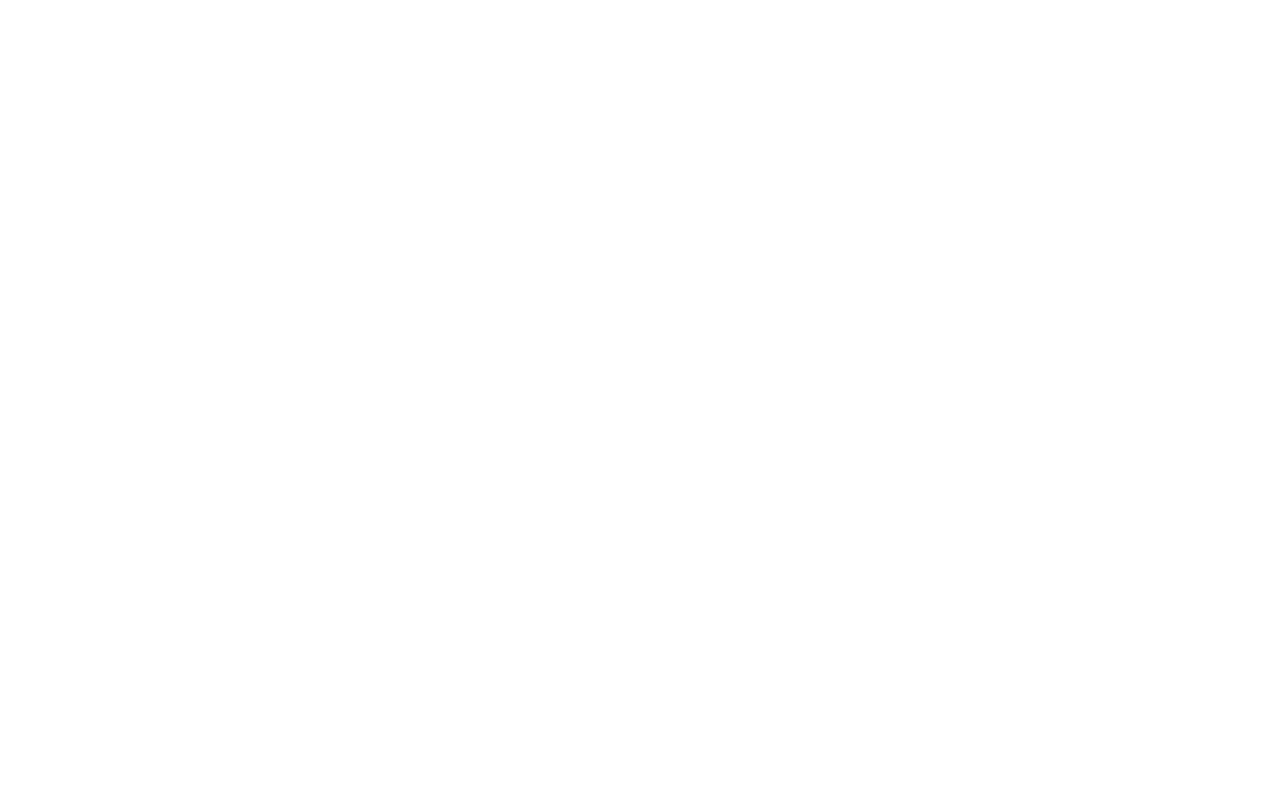
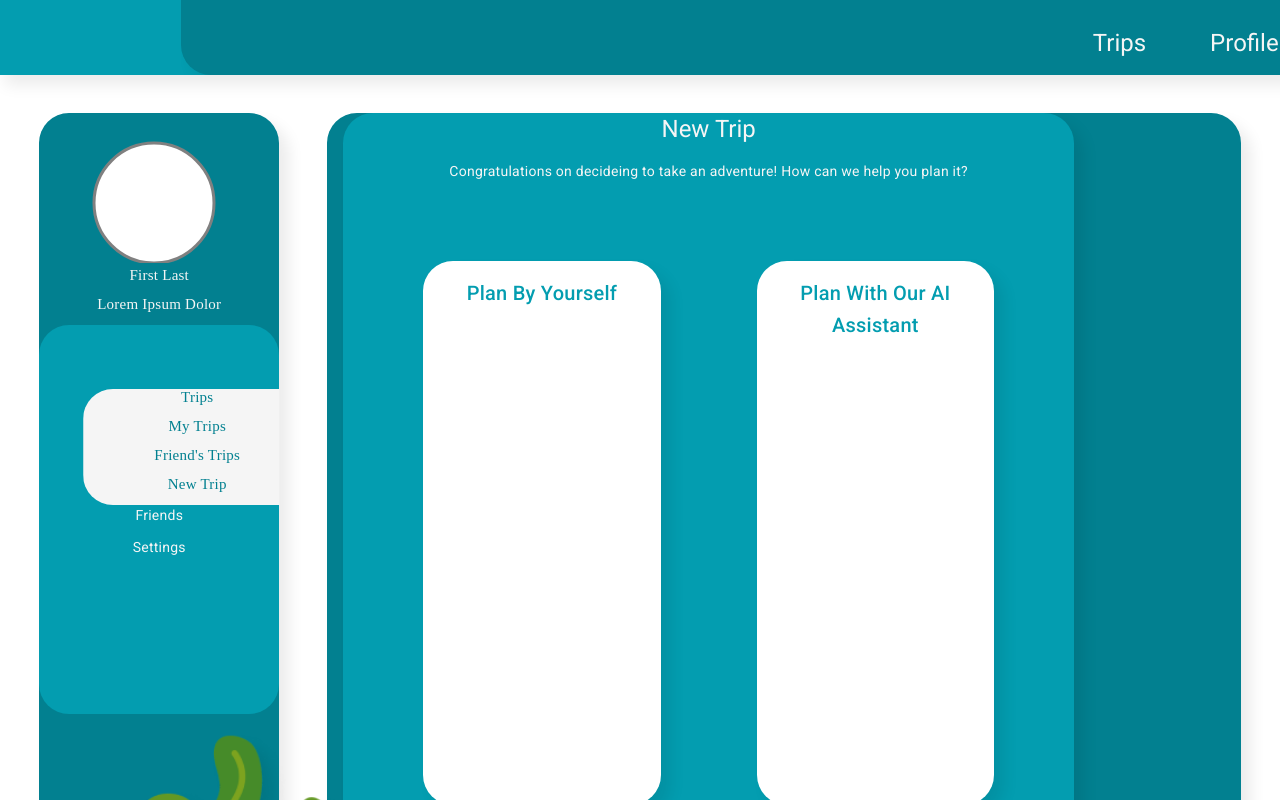
Before and after one commit to zmb6893/Voyage, an Angular app in the folder voyage/: page /choose-plan in a window 1280 px wide. Before the commit this address led to /. Shown: the top 800 px of the page. Built offline with nearby package versions, Linux system fonts and the light colour scheme.

Commit message:
Added a page for choosing method of planning

```diff
--- a/voyage/src/app/app-routing.module.ts
+++ b/voyage/src/app/app-routing.module.ts
@@ -3,12 +3,14 @@
 import { ActivityFormComponent } from './activity-form/activity-form.component';
 import { ManualComponent } from './manual/manual.component';
 import { HomeComponent } from './home/home.component';
+import { ChoosePlanComponent } from './choose-plan/choose-plan.component';
 
 const routes: Routes = [
   { path: '', redirectTo: 'home', pathMatch: 'full' },
   { path: 'home', component: HomeComponent },
   { path: 'activity-form', component: ActivityFormComponent },
-  { path: 'trip-form', component: ManualComponent }
+  { path: 'trip-form', component: ManualComponent },
+  { path: 'choose-plan', component: ChoosePlanComponent}
 ];
 
 @NgModule({
--- a/voyage/src/app/app.module.ts
+++ b/voyage/src/app/app.module.ts
@@ -18,6 +18,7 @@
 import { HomeComponent } from './home/home.component';
 import { NavBarComponent } from './nav-bar/nav-bar.component';
 import { LeftPanelComponent } from './left-panel/left-panel.component';
+import { ChoosePlanComponent } from './choose-plan/choose-plan.component';
 
 @NgModule({
   declarations: [
@@ -28,7 +29,8 @@
     ActivityFormComponent,
     HomeComponent,
     NavBarComponent,
-    LeftPanelComponent
+    LeftPanelComponent,
+    ChoosePlanComponent
   ],
   imports: [
     BrowserModule,
--- /dev/null
+++ b/voyage/src/app/choose-plan/choose-plan.component.css
@@ -0,0 +1,54 @@
+.main {
+    margin: 0px;
+    padding: 0px;
+    overflow-x: hidden;
+}
+
+.content {
+    padding-left: 36px;
+    padding-right: 36px;
+    padding-top: 38px;
+    padding-bottom: 38px;
+    display: flex;
+    justify-content: center;
+}
+
+.box-2 {
+    width: 75%;
+    border-radius: 30px;
+    background: #028090;
+    box-shadow: 10px 10px 15px 0px rgba(0, 0, 0, 0.08);
+    margin-left: 3rem;
+}
+
+.choice-container {
+    border-radius: 30px;
+    background: #039DB0;
+    box-shadow: 10px 10px 15px 0px rgba(0, 0, 0, 0.08);
+    width: 80%;
+    margin-left: 1rem;
+    margin-right: 5rem;;
+    height: 95%;
+    text-align: center;
+    color: #F5F5F5;
+}
+
+.options {
+    display: flex;
+    justify-content: center;
+    margin: 2rem;
+}
+
+.card {
+    border-radius: 30px;
+    background: #FFF;
+    box-shadow: 10px 10px 15px 0px rgba(0, 0, 0, 0.08);
+    height: 34rem;
+    width: 20rem;
+    color: #039DB0;
+    text-align: center;
+    font-family: Bayon;
+    font-style: normal;
+    line-height: normal;
+    margin: 3rem;
+}
--- /dev/null
+++ b/voyage/src/app/choose-plan/choose-plan.component.html
@@ -0,0 +1,26 @@
+<div class="main">
+    <app-nav-bar></app-nav-bar>
+    <div class="content">
+        <app-left-panel></app-left-panel>
+        <div class="box-2">
+            <div class="choice-container">
+                <h1>
+                    New Trip
+                </h1>
+                <p>
+                    Congratulations on decideing to take an adventure! How can we help you plan it?
+                </p>
+                <div class="options">
+                    <div class="card">
+                        <img href="">
+                        <h2>Plan By Yourself</h2>
+                    </div>
+                    <div class="card">
+                        <img href="">
+                        <h2>Plan With Our AI Assistant</h2>
+                    </div>
+                </div>
+            </div>
+        </div>
+    </div>
+</div>
```
Also changed, not shown: voyage/src/app/choose-plan/choose-plan.component.ts (added, +10 -0 lines), 1 other file (tests, documents, lock files or other folders).
